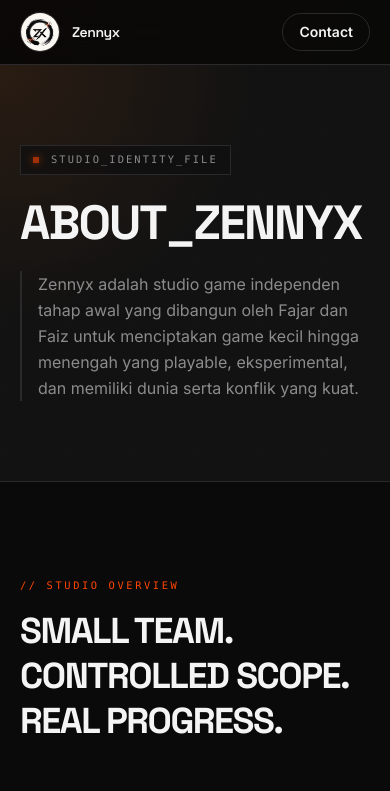
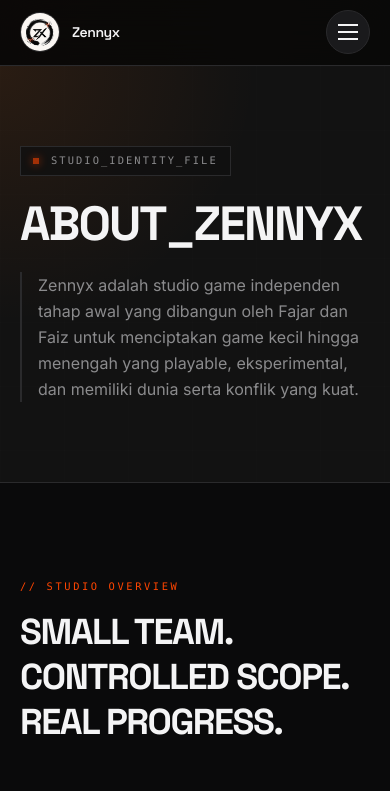
Before and after one commit to fjrRA/zennyxdev, a Next.js app: page /about in a window 390 px wide. Shown: the top 791 px of the page. Built offline with nearby package versions, Linux system fonts and the light colour scheme.

Commit message:
feat: refactor Navbar component and add NavbarClient for improved layout

```diff
--- a/components/layout/Navbar.tsx
+++ b/components/layout/Navbar.tsx
@@ -1,89 +1,9 @@
 // components/layout/Navbar.tsx
-import Image from "next/image";
-import logoIcon from "@/app/icon.png";
-import Link from "next/link";
 import { getSiteConfig } from "@/lib/site";
-import { Button } from "@/components/ui/Button";
-import { Container } from "@/components/ui/Container";
-
-const navLinks = [
-  {
-    label: "Home",
-    href: "/",
-  },
-  {
-    label: "Games",
-    href: "/games",
-  },
-  {
-    label: "Devlog",
-    href: "/devlog",
-  },
-  {
-    label: "About",
-    href: "/about",
-  },
-  {
-    label: "Contact",
-    href: "/contact",
-  },
-];
+import { NavbarClient } from "./NavbarClient";
 
 export function Navbar() {
   const site = getSiteConfig();
 
-  return (
-    <header className="sticky top-0 z-50 border-b border-[var(--surface-border)] bg-[rgba(5,5,5,0.78)] backdrop-blur-xl">
-      <Container>
-        <nav className="flex min-h-16 items-center justify-between gap-6">
-          <Link href="/" className="group flex items-center gap-3">
-            <span className="flex size-10 items-center justify-center overflow-hidden rounded-full border border-[var(--surface-border)] bg-white transition-colors group-hover:border-[var(--accent)]">
-              <Image
-                src={logoIcon}
-                alt="Zennyx Interactive Studio logo"
-                width={40}
-                height={40}
-                className="h-full w-full object-cover"
-                priority
-              />
-            </span>
-
-            <div className="leading-none">
-              <p className="font-display text-sm font-semibold tracking-[-0.03em]">
-                {site.shortName}
-              </p>
-              <p className="mt-1 hidden font-mono-accent text-[0.62rem] uppercase tracking-[0.16em] text-[var(--muted-soft)] sm:block">
-                Interactive Studio
-              </p>
-            </div>
-          </Link>
-
-          <div className="hidden items-center gap-6 md:flex">
-            {navLinks.map((link) => (
-              <Link
-                key={link.href}
-                href={link.href}
-                className="text-sm font-medium text-[var(--muted)] transition-colors hover:text-[var(--foreground)]"
-              >
-                {link.label}
-              </Link>
-            ))}
-          </div>
-
-          <div className="hidden md:block">
-            <Button href="/devlog" variant="secondary" className="px-4 py-2">
-              Read Devlog
-            </Button>
-          </div>
-
-          <Link
-            href="/contact"
-            className="inline-flex rounded-full border border-[var(--surface-border)] px-4 py-2 text-sm font-semibold text-[var(--foreground)] transition-colors hover:border-[var(--accent)] md:hidden"
-          >
-            Contact
-          </Link>
-        </nav>
-      </Container>
-    </header>
-  );
+  return <NavbarClient shortName={site.shortName} />;
 }
--- /dev/null
+++ b/components/layout/NavbarClient.tsx
@@ -0,0 +1,179 @@
+// components/layout/NavbarClient.tsx
+"use client";
+
+import Image from "next/image";
+import Link from "next/link";
+import { usePathname } from "next/navigation";
+import { useState } from "react";
+import logoIcon from "@/app/icon.png";
+import { Button } from "@/components/ui/Button";
+import { Container } from "@/components/ui/Container";
+
+const navLinks = [
+  {
+    label: "Home",
+    href: "/",
+  },
+  {
+    label: "Games",
+    href: "/games",
+  },
+  {
+    label: "Devlog",
+    href: "/devlog",
+  },
+  {
+    label: "About",
+    href: "/about",
+  },
+  {
+    label: "Contact",
+    href: "/contact",
+  },
+];
+
+type NavbarClientProps = {
+  shortName: string;
+};
+
+export function NavbarClient({ shortName }: NavbarClientProps) {
+  const [isMenuOpen, setIsMenuOpen] = useState(false);
+  const pathname = usePathname();
+
+  function toggleMenu() {
+    setIsMenuOpen((current) => !current);
+  }
+
+  function closeMenu() {
+    setIsMenuOpen(false);
+  }
+
+  function isActiveLink(href: string) {
+    if (href === "/") {
+      return pathname === "/";
+    }
+
+    return pathname.startsWith(href);
+  }
+
+  return (
+    <header className="sticky top-0 z-50 border-b border-[var(--surface-border)] bg-[rgba(5,5,5,0.78)] backdrop-blur-xl">
+      <Container>
+        <nav className="flex min-h-16 items-center justify-between gap-6">
+          <Link
+            href="/"
+            onClick={closeMenu}
+            className="group flex items-center gap-3"
+          >
+            <span className="flex size-10 items-center justify-center overflow-hidden rounded-full border border-[var(--surface-border)] bg-white transition-colors group-hover:border-[var(--accent)]">
+              <Image
+                src={logoIcon}
+                alt="Zennyx Interactive Studio logo"
+                width={40}
+                height={40}
+                className="h-full w-full object-cover"
+                priority
+              />
+            </span>
+
+            <div className="leading-none">
+              <p className="font-display text-sm font-semibold tracking-[-0.03em]">
+                {shortName}
+              </p>
+
+              <p className="mt-1 hidden font-mono-accent text-[0.62rem] uppercase tracking-[0.16em] text-[var(--muted-soft)] sm:block">
+                Interactive Studio
+              </p>
+            </div>
+          </Link>
+
+          <div className="hidden items-center gap-6 md:flex">
+            {navLinks.map((link) => {
+              const isActive = isActiveLink(link.href);
+
+              return (
+                <Link
+                  key={link.href}
+                  href={link.href}
+                  className={`text-sm font-medium transition-colors hover:text-[var(--foreground)] ${isActive
+                    ? "text-[var(--foreground)]"
+                    : "text-[var(--muted)]"
+                    }`}
+                >
+                  {link.label}
+                </Link>
+              );
+            })}
+          </div>
+
+          <div className="hidden md:block">
+            <Button href="/devlog" variant="secondary" className="px-4 py-2">
+              Read Devlog
+            </Button>
+          </div>
+
+          <button
+            type="button"
+            onClick={toggleMenu}
+            aria-label="Toggle navigation menu"
+            aria-expanded={isMenuOpen}
+            aria-controls="mobile-navigation"
+            className="inline-flex size-11 items-center justify-center rounded-full border border-[var(--surface-border)] bg-[var(--surface)] text-[var(--foreground)] transition-colors hover:border-[var(--accent)] md:hidden"
+          >
+            <span className="relative flex h-4 w-5 flex-col justify-between">
+              <span
+                className={`block h-[2px] w-full bg-current transition-transform ${isMenuOpen ? "translate-y-[7px] rotate-45" : ""
+                  }`}
+              />
+
+              <span
+                className={`block h-[2px] w-full bg-current transition-opacity ${isMenuOpen ? "opacity-0" : "opacity-100"
+                  }`}
+              />
+
+              <span
+                className={`block h-[2px] w-full bg-current transition-transform ${isMenuOpen ? "-translate-y-[7px] -rotate-45" : ""
+                  }`}
+              />
+            </span>
+          </button>
+        </nav>
+
+        <div
+          id="mobile-navigation"
+          className={`overflow-hidden border-t border-[var(--surface-border)] transition-[max-height,opacity] duration-300 md:hidden ${isMenuOpen ? "max-h-[420px] opacity-100" : "max-h-0 opacity-0"
+            }`}
+        >
+          <div className="space-y-2 py-4">
+            {navLinks.map((link) => {
+              const isActive = isActiveLink(link.href);
+
+              return (
+                <Link
+                  key={link.href}
+                  href={link.href}
+                  onClick={closeMenu}
+                  className={`flex items-center justify-between border border-[var(--surface-border)] bg-[var(--surface)] px-4 py-3 font-mono-accent text-xs uppercase tracking-[0.16em] transition-colors hover:border-[var(--accent)] hover:text-[var(--accent)] ${isActive
+                    ? "border-[var(--accent)] text-[var(--accent)]"
+                    : "text-[var(--muted)]"
+                    }`}
+                >
+                  <span>{link.label}</span>
+                  <span className="text-[var(--muted-soft)]">-&gt;</span>
+                </Link>
+              );
+            })}
+
+            <Link
+              href="/devlog"
+              onClick={closeMenu}
+              className="mt-3 flex items-center justify-center border border-[var(--accent)] bg-[var(--accent)] px-4 py-3 font-mono-accent text-xs font-bold uppercase tracking-[0.16em] text-[#050505] transition-colors hover:bg-transparent hover:text-[var(--accent)]"
+            >
+              Read Devlog
+            </Link>
+          </div>
+        </div>
+      </Container>
+    </header>
+  );
+}
--- a/types/game.ts
+++ b/types/game.ts
@@ -1,4 +1,4 @@
-// type/game.ts
+// types/game.ts
 import type { OrderedItem, SeoBase } from "./common";
 
 export type GameSetting = {
```
